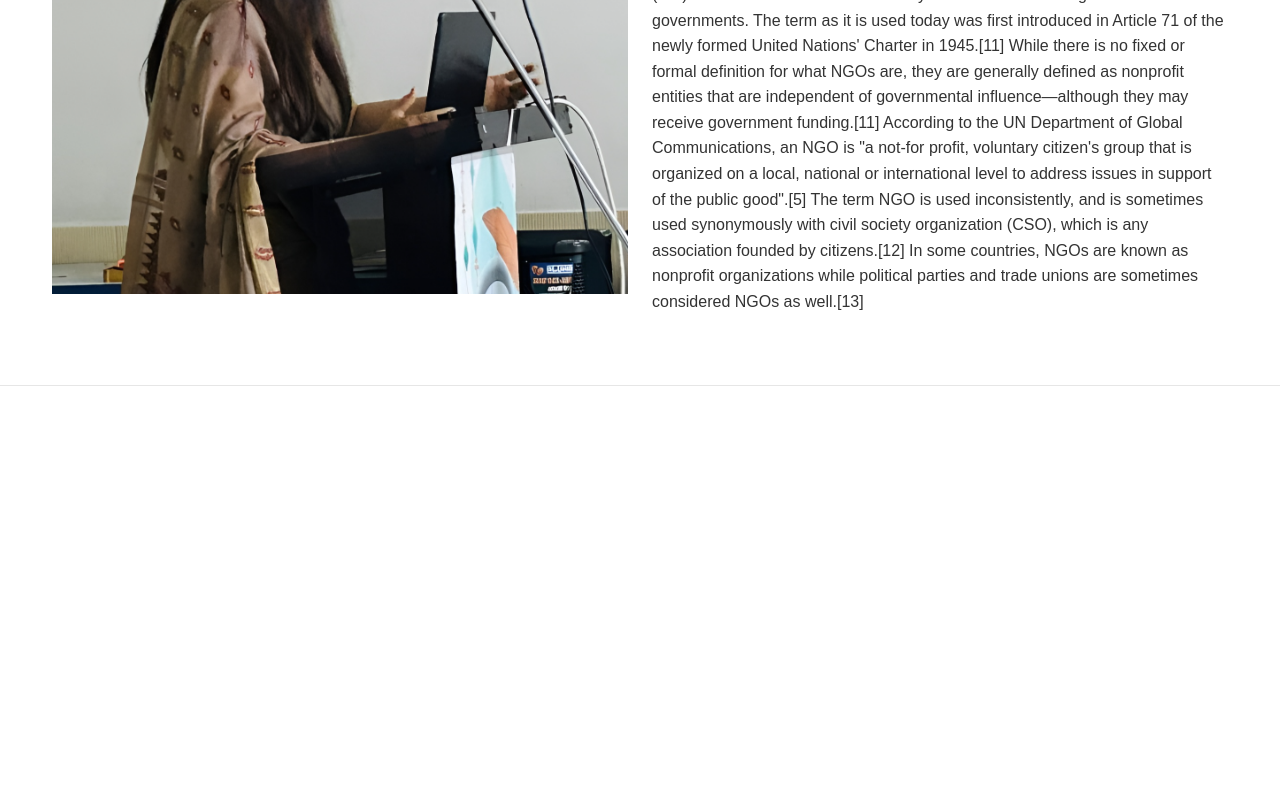
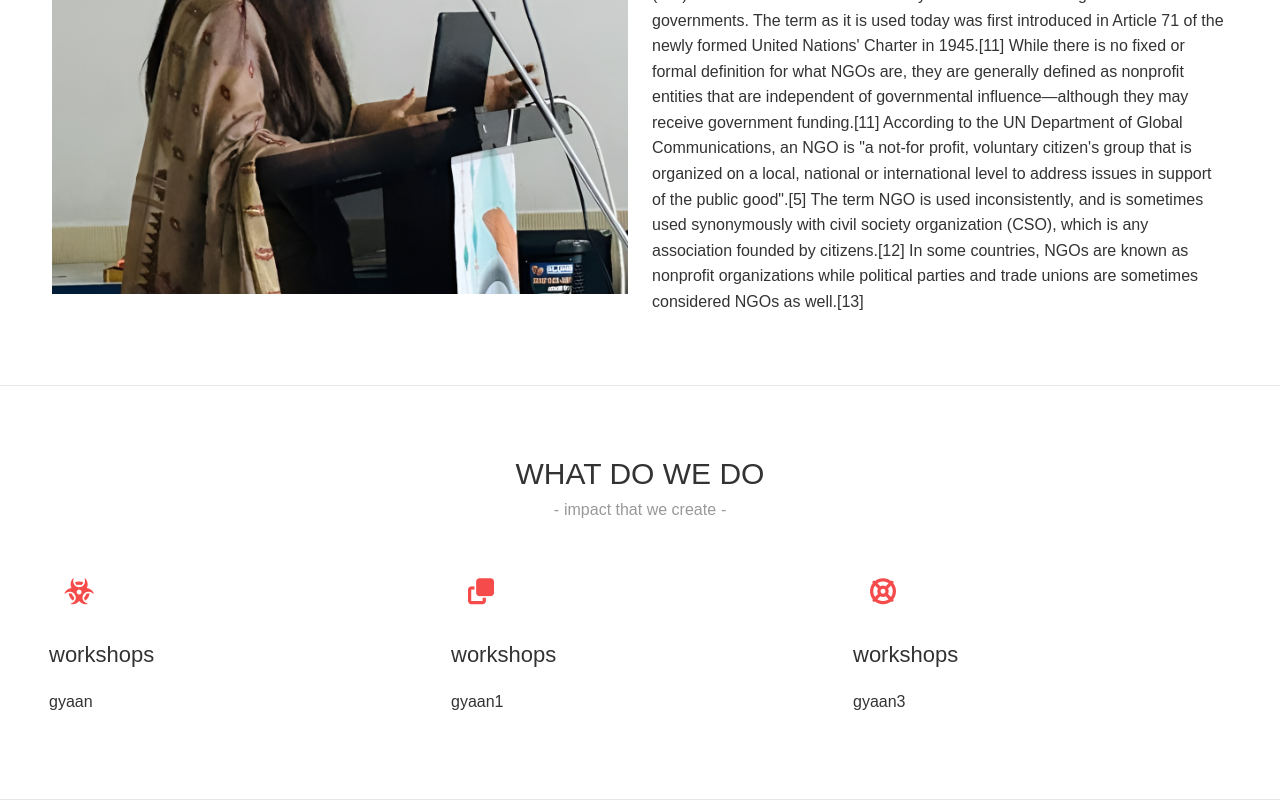
Before and after one commit to prik73/react-boot, a React (Vite) app in the folder core/: page / in a window 1280 px wide. Shown: the part 1016-1816 px from the top of the page. Before the commit the page ends 1402 px from the top, so only its background shows below. Built offline with nearby package versions, Linux system fonts and the light colour scheme.

Commit message:
added services section

```diff
--- a/core/src/App.jsx
+++ b/core/src/App.jsx
@@ -5,6 +5,7 @@ import './App.css'
 import AppHeader from './components/header';
 import AppHero from './components/hero'
 import AppAbout from './components/about';
+import AppServices from './components/services';
 function App() {
 
 
@@ -17,6 +18,7 @@ function App() {
       <main>
         <AppHero />
         <AppAbout />
+        <AppServices />
       </main>
     </div>
   );
--- /dev/null
+++ b/core/src/components/services.jsx
@@ -0,0 +1,54 @@
+import Container from 'react-bootstrap/Container';
+import Row from 'react-bootstrap/Row';
+import Col from 'react-bootstrap/Col';
+
+
+const data = [
+    {
+        id:1,
+        icon: 'fas fa-biohazard',
+        title:' workshops',
+        description:'gyaan'
+    },
+    {
+        id:2,
+        icon: 'fas fa-clone',
+        title:' workshops',
+        description:'gyaan1'
+    },
+    {
+        id:3,
+        icon: 'fas fa-life-ring',
+        title:' workshops',
+        description:'gyaan3'
+    }
+]
+
+export default function AppServices() {
+  return (
+    <section id='services' className='block services-block'>
+        <Container fluid>
+            <div className='title-holder'>
+                <h2>what do we do</h2>
+                <div className='subtitle'>impact that we create</div>
+            </div>
+            <Row>
+                {
+                    data.map(services => {
+                        return (
+                            <Col sm={4} className='holder' key={services.id}>
+                                <div className='icon'>
+                                    <i className={services.icon} />
+                                </div>
+                                <h3>{services.title}</h3>
+                                <p>{services.description}</p>
+                            </Col>
+                        )
+                    })
+                }
+
+            </Row>
+        </Container>
+    </section>
+  );
+}
```
Also changed, not shown: core/src/components/work.jsx (added, +7 -0 lines).
